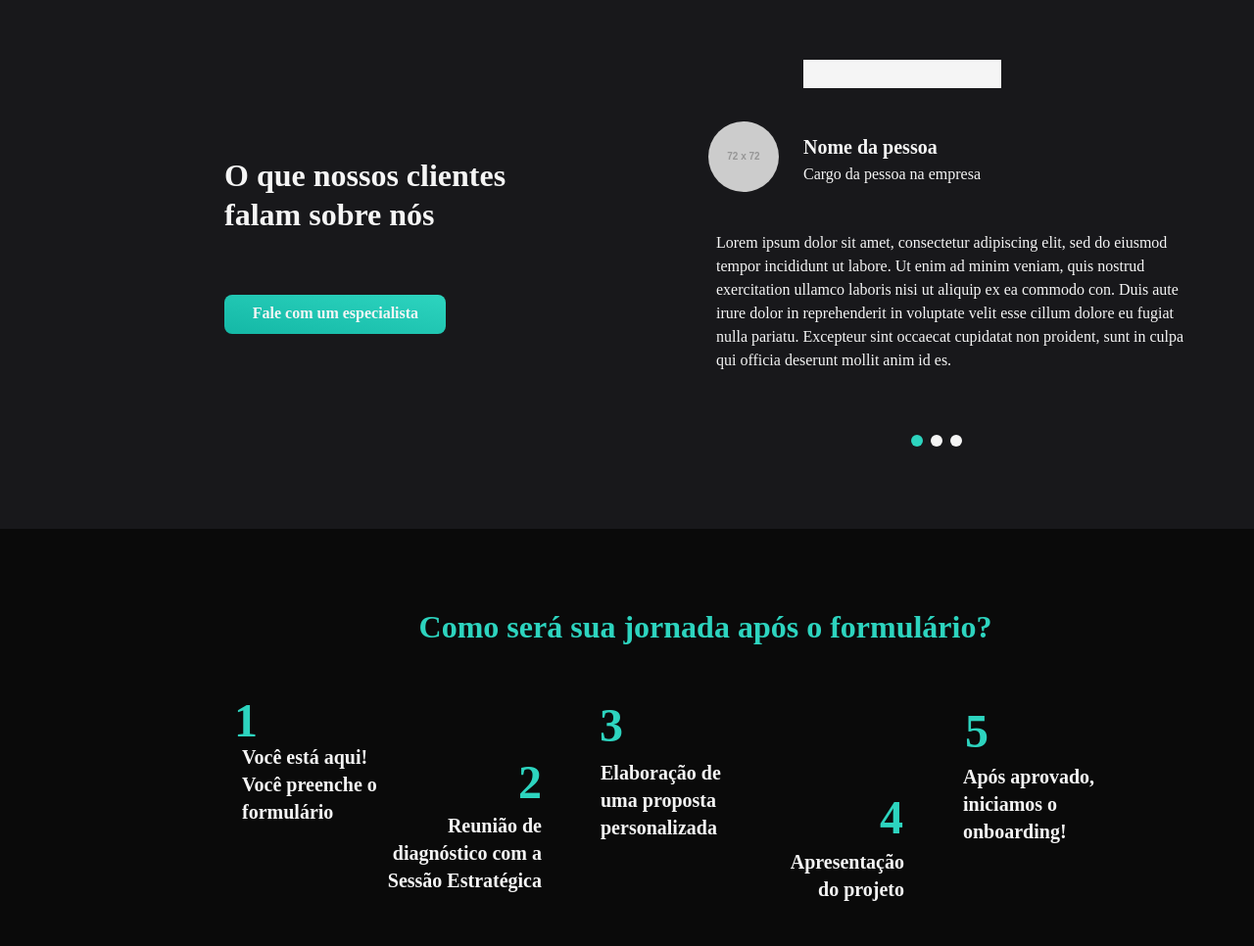
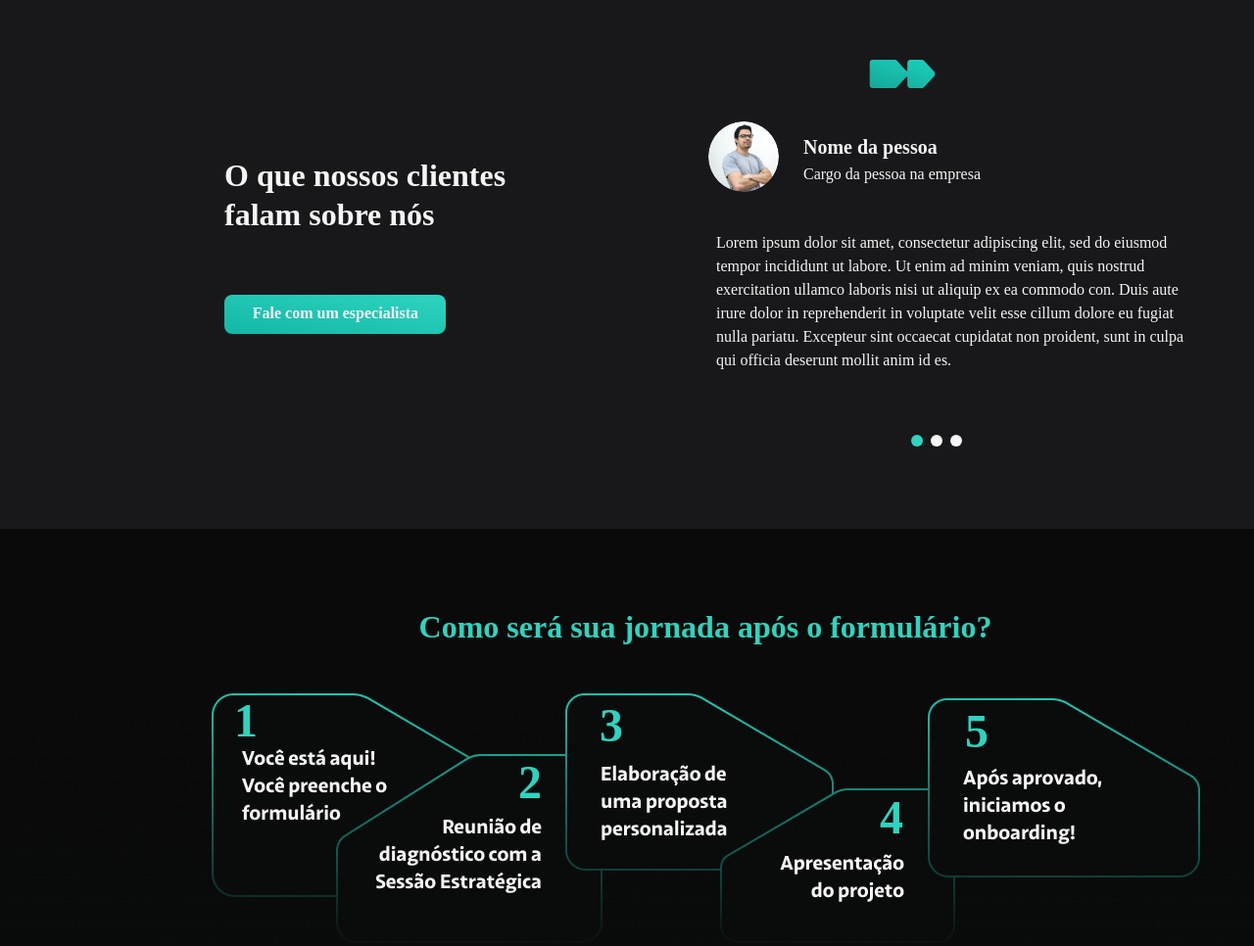
Before and after one commit to Welen1911/desafio_colina, a plain HTML site: page desafio_colina/index.html in a window 1280 px wide. Shown: the part 3700-4666 px from the top of the page at 98% size. Drawn offline with nearby package versions, Linux system fonts and the light colour scheme; placeholder pictures from the web are drawn by us.

Commit message:
Refactor: background and feat profile and background photo

```diff
--- a/desafio_colina/index.html
+++ b/desafio_colina/index.html
@@ -255,13 +255,13 @@
                 <div class="w-[344px] h-[22px] left-[97px] top-[75px] absolute text-neutral-100 text-xl font-bold font-['Plein'] leading-7">Nome da pessoa</div>
                 <div class="w-[344px] h-[18px] left-[97px] top-[105px] absolute text-neutral-100 text-base font-normal font-['Plein'] leading-normal">Cargo da pessoa na empresa</div>
                 <div class="w-[202px] h-[29px] left-[97px] top-0 absolute">
-                    <img class="w-[202px] h-[29px] left-0 top-0 absolute" src="https://via.placeholder.com/202x29" />
-                    <div class="w-[202px] h-[29px] left-0 top-0 absolute bg-neutral-100"></div>
+                    <img class="w-[202px] h-[29px] left-0 top-0 absolute" src="images/a.svg" />
+                    <div class="w-[202px] h-[29px] left-0 top-0 absolute"></div>
                 </div>
                 <div class="w-[67px] h-[29px] left-[7px] top-0 absolute"></div>
                 <div class="w-5 h-5 left-[291px] top-[379px] absolute origin-top-left rotate-180"></div>
                 <div class="w-5 h-5 left-[175px] top-[379px] absolute"></div>
-                <img class="w-[72px] h-[72px] left-0 top-[63px] absolute rounded-full" src="https://via.placeholder.com/72x72" />
+                <img class="w-[72px] h-[72px] left-0 top-[63px] absolute rounded-full" src="images/Ellipse 1.png" />
                 <div class="w-3 h-3 left-[207px] top-[383px] absolute bg-teal-400 rounded-full"></div>
                 <div class="w-3 h-3 left-[227px] top-[383px] absolute bg-neutral-100 rounded-full"></div>
                 <div class="w-3 h-3 left-[247px] top-[383px] absolute bg-neutral-100 rounded-full"></div>
@@ -276,13 +276,8 @@
 
             </div>
             <div class="w-[738px] h-8 left-[351px] top-[80px] absolute text-center text-teal-400 text-[32px] font-bold font-['Plein'] leading-10">Como será sua jornada após o formulário?</div>
-            <div class="w-[1440px] h-[255px] left-0 top-[168px] absolute">
-                <div class="w-[1440px] h-[255px] left-0 top-0 absolute bg-gradient-to-t from-neutral-950 to-neutral-950"></div>
-                <div class="w-[165px] h-[88px] left-[247px] top-[51px] absolute text-neutral-100 text-xl font-bold font-['Plein'] leading-7">Você está aqui! Você preenche o formulário</div>
-                <div class="w-[165px] h-[88px] left-[613px] top-[67px] absolute text-neutral-100 text-xl font-bold font-['Plein'] leading-7">Elaboração de uma proposta personalizada</div>
-                <div class="w-[165px] h-[78px] left-[983px] top-[71px] absolute text-neutral-100 text-xl font-bold font-['Plein'] leading-7">Após aprovado, iniciamos o onboarding!</div>
-                <div class="w-[194px] h-[77px] left-[359px] top-[121px] absolute text-right text-neutral-100 text-xl font-bold font-['Plein'] leading-7">Reunião de diagnóstico com a Sessão Estratégica</div>
-                <div class="w-[130px] h-[50px] left-[793px] top-[158px] absolute text-right text-neutral-100 text-xl font-bold font-['Plein'] leading-7">Apresentação do projeto</div>
+            <div class="w-[1440px] h-[255px] left-0 top-[168px] absolute" sty style="background: url(images/Group\ 21.png);">
+                <div class="w-[1440px] h-[255px] left-0 top-0 absolute from-neutral-950 to-neutral-950"></div>
             </div>
             <div class="w-[52px] h-[46px] left-[225px] top-[168px] absolute text-center text-teal-400 text-5xl font-bold font-['Plein'] leading-[56px]">1</div>
             <div class="w-[52px] h-[46px] left-[515px] top-[231px] absolute text-center text-teal-400 text-5xl font-bold font-['Plein'] leading-[56px]">2</div>
@@ -290,7 +285,7 @@
             <div class="w-[52px] h-[46px] left-[598px] top-[173px] absolute text-center text-teal-400 text-5xl font-bold font-['Plein'] leading-[56px]">3</div>
             <div class="w-[52px] h-[46px] left-[971px] top-[179px] absolute text-center text-teal-400 text-5xl font-bold font-['Plein'] leading-[56px]">5</div>
         </div>
-        <div class="w-[1920px] h-[837px] left-[-240px] top-[4795px] absolute" style="background-color: black;">
+        <div class="w-[1920px] h-[837px] left-[-240px] top-[4795px] bg-neutral-950 absolute">
             <div class="w-[1920px] h-[796px] right-20 top-[41px] absolute">
                 <div class="w-[1459px] h-[622px] top-0 absolute bg-gradient-to-r" style="background: url('images/Vector\ \(1\).png');">
                     <div class="w-[1459px] h-[622px] absolute">
@@ -325,7 +320,7 @@
             <div class="w-6 h-6 left-[420px] top-[346px] absolute"></div>
         </div>
         <div class="w-[2520px] h-[617px] left-[-240px] top-[5456px] absolute">
-            <div class="w-[1920px] h-[616px] left-0 top-0 absolute bg-gradient-to-r from-zinc-300 to-neutral-100" style="background: #f5f5f5;"></div>
+            <div class="w-[1920px] h-[616px] left-0 top-0 absolute bg-gradient-to-r from-zinc-300 to-neutral-100"></div>
             <div class="w-[514px] h-8 left-[990px] top-[81px] absolute text-teal-400 text-[32px] font-bold font-['Plein'] leading-10">Perguntas frequentes</div>
             <div class="w-[437px] h-[130px] left-[990px] top-[153px] absolute">
                 <div class="w-[437px] h-[22px] left-0 top-0 absolute text-neutral-950 text-xl font-bold font-['Plein'] leading-7">A Colina Tech faz gestão de redes sociais?</div>
```
Also changed, not shown: desafio_colina/images/Ellipse 1.png (added), desafio_colina/images/Group 21.png (added), desafio_colina/images/a.svg (added), desafio_colina/images/pulse azul 1.png (added).
